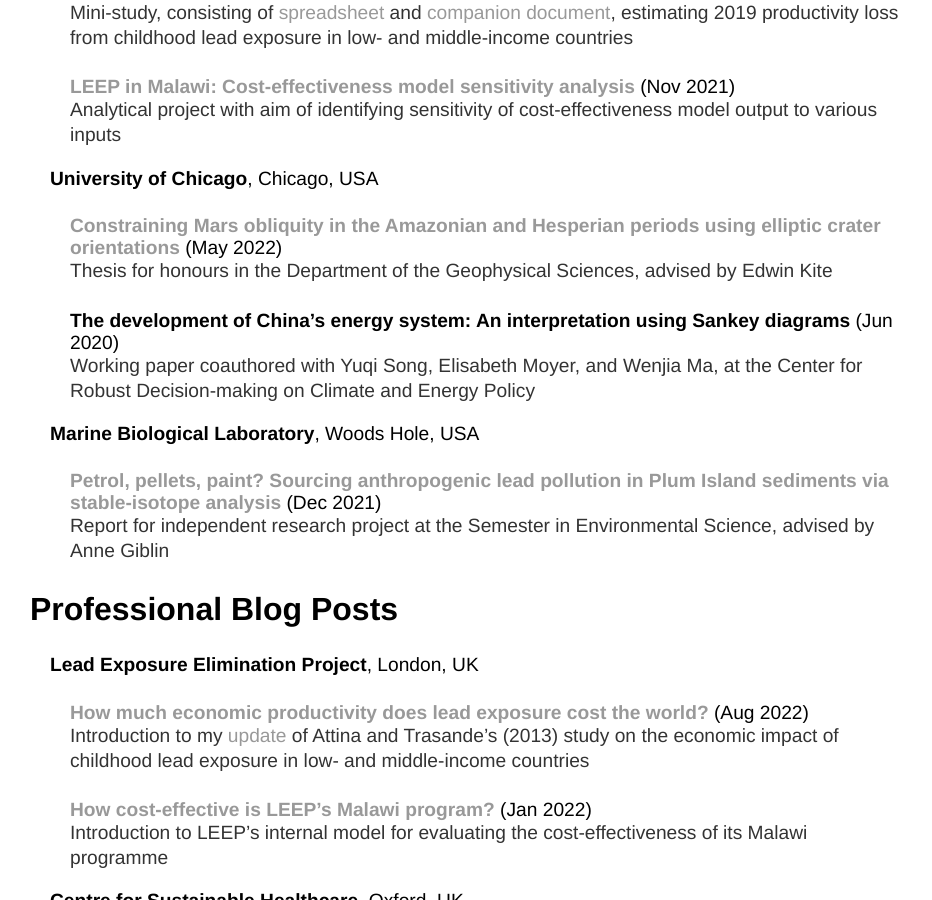
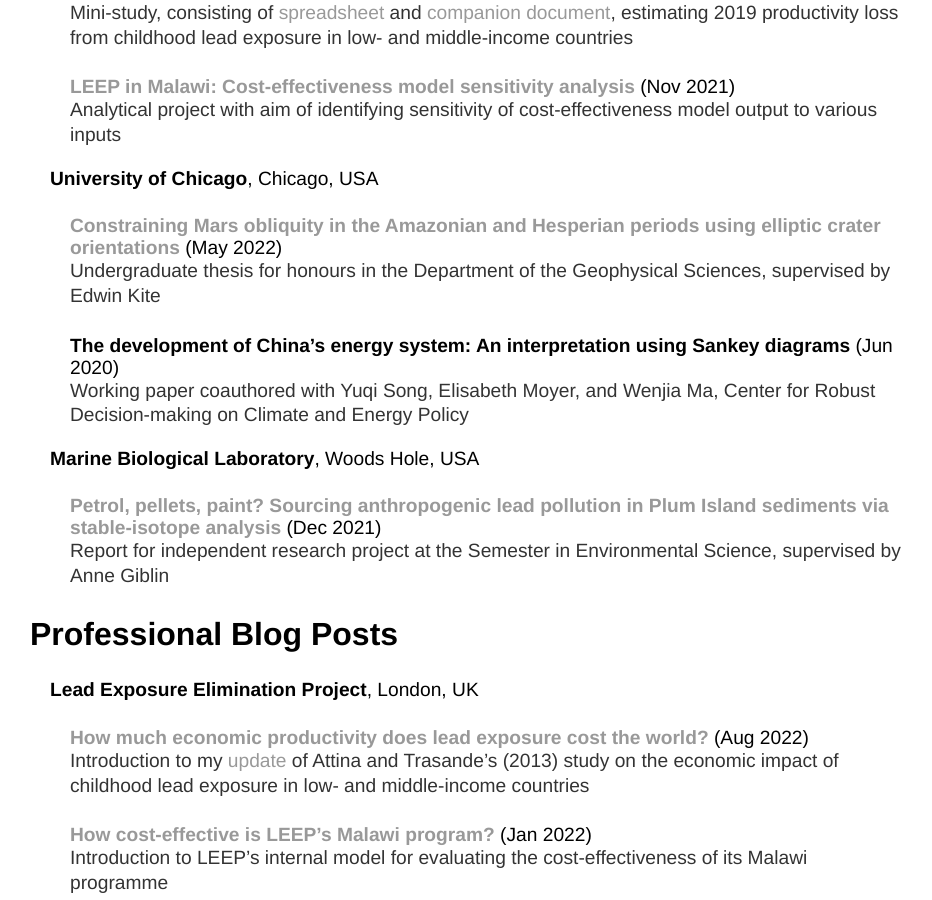
Before and after one commit to y-james-hu/y-james-hu.github.io, a Jekyll site: the page built from projects/index.html, in a window 1280 px wide and 900 px high, scrolled down 799 px. Shown: the whole window, without its empty margins (182-1114 px from the left). Built offline with Jekyll 4.4.1, drawn with Linux system fonts in a browser that asks for light colours.

Commit message:
Update index.html

```diff
--- a/projects/index.html
+++ b/projects/index.html
@@ -34,15 +34,15 @@
     <h3 style="margin-left: 40px">University of Chicago<span style="font-weight:normal">, Chicago, USA</span></h3>
 
       <h4 style="margin-left: 60px"><a href = "uchicago_bs_thesis.pdf">Constraining Mars obliquity in the Amazonian and Hesperian periods using elliptic crater orientations</a><span style="font-weight:normal"> (May 2022)</span></h4>
-      <p style="margin-left: 60px">Thesis for honours in the Department of the Geophysical Sciences, advised by Edwin Kite</p>
+      <p style="margin-left: 60px">Undergraduate thesis for honours in the Department of the Geophysical Sciences, supervised by Edwin Kite</p>
 
       <h4 style="margin-left: 60px">The development of China’s energy system: An interpretation using Sankey diagrams<span style="font-weight:normal"> (Jun 2020)</span></h4>
-      <p style="margin-left: 60px">Working paper coauthored with Yuqi Song, Elisabeth Moyer, and Wenjia Ma, at the Center for Robust Decision-making on Climate and Energy Policy</p>
+      <p style="margin-left: 60px">Working paper coauthored with Yuqi Song, Elisabeth Moyer, and Wenjia Ma, Center for Robust Decision-making on Climate and Energy Policy</p>
 
     <h3 style="margin-left: 40px">Marine Biological Laboratory<span style="font-weight:normal">, Woods Hole, USA</span></h3>
 
       <h4 style="margin-left: 60px"><a href = "mbl_ses_report.pdf">Petrol, pellets, paint? Sourcing anthropogenic lead pollution in Plum Island sediments via stable-isotope analysis</a><span style="font-weight:normal"> (Dec 2021)</span></h4>
-      <p style="margin-left: 60px">Report for independent research project at the Semester in Environmental Science, advised by Anne Giblin</p>
+      <p style="margin-left: 60px">Report for independent research project at the Semester in Environmental Science, supervised by Anne Giblin</p>
 
   <h2 style="margin-left: 20px">Professional Blog Posts</h2>
 
```
